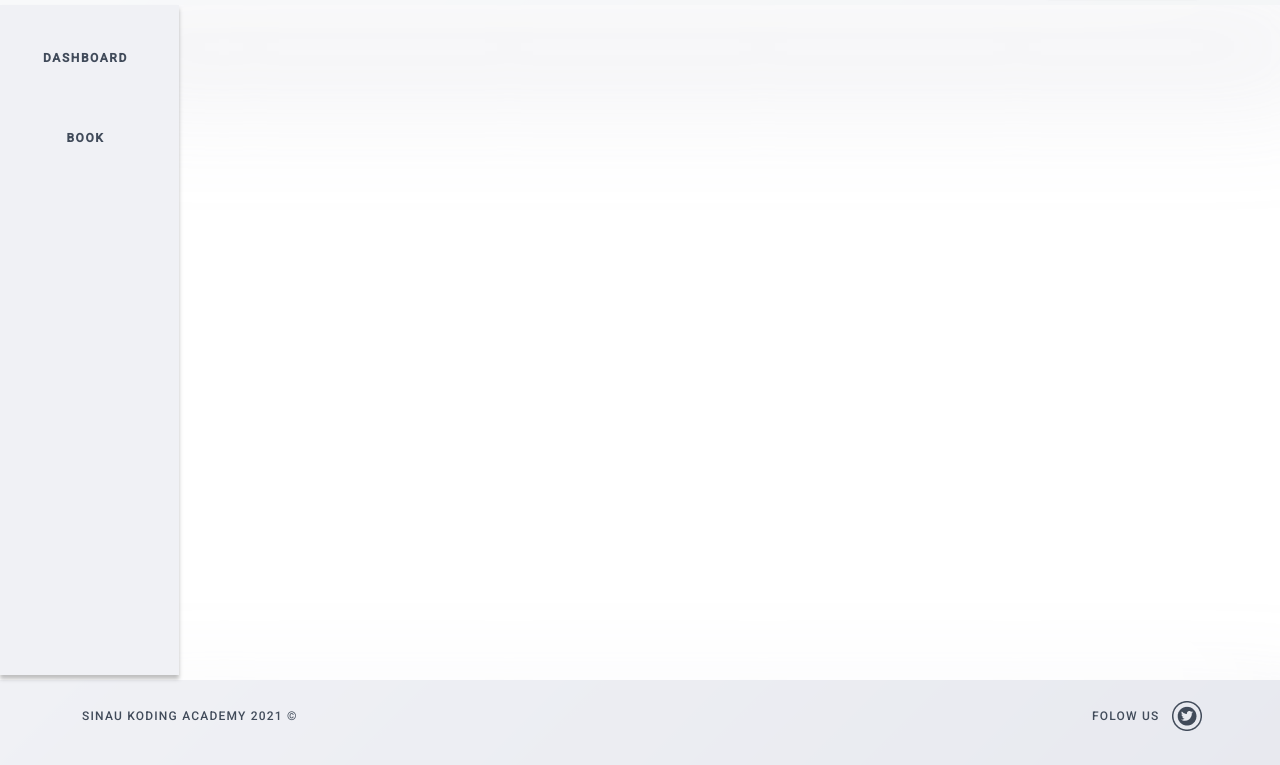
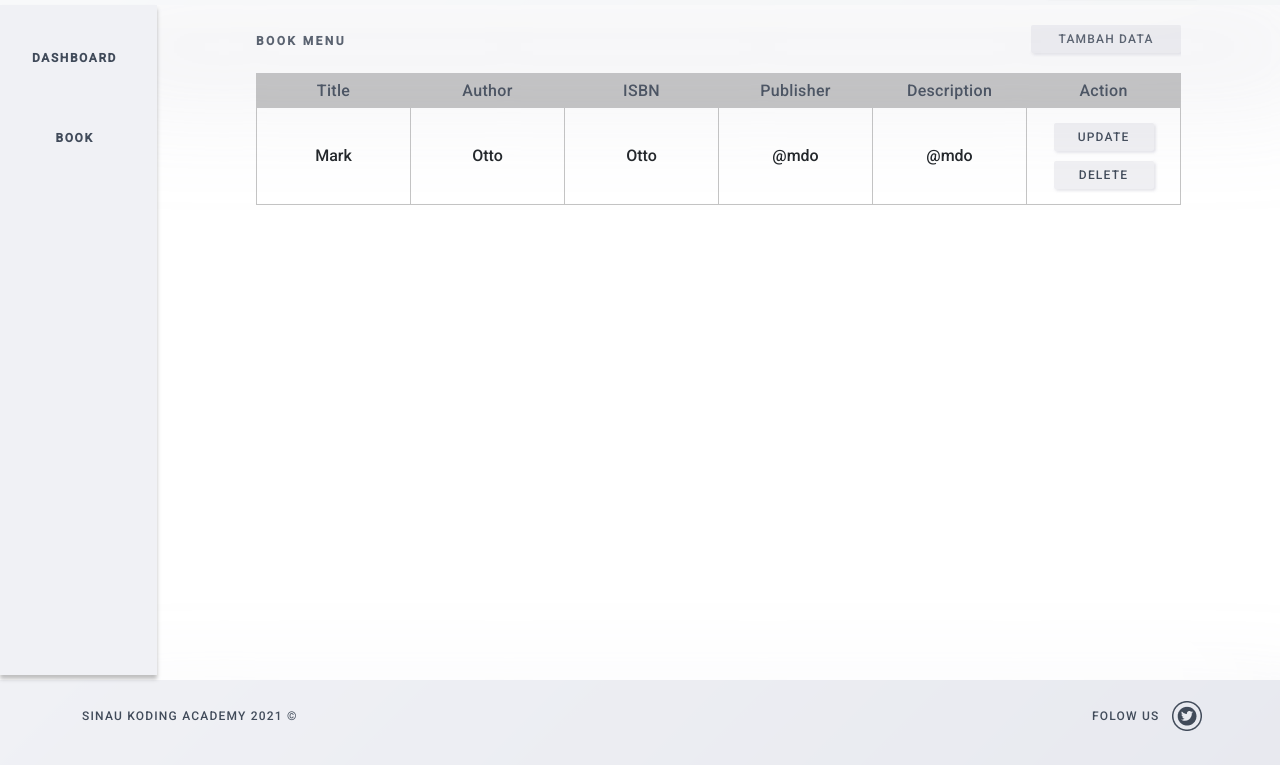
Before and after one commit to Nii797/I-Library, a plain HTML site: page dashboard.html in a window 1280 px wide. Shown: the part 39-804 px from the top of the page. Drawn offline with nearby package versions, Linux system fonts and the light colour scheme.

Commit message:
update modified dashboard

```diff
--- a/dashboard.html
+++ b/dashboard.html
@@ -31,7 +31,7 @@
             </button>
             <div class="collapse navbar-collapse" id="navbarSupportedContent">
                 <form class="d-flex">
-                    <button class="btn" type="submit">LOG OUT</button>
+                    <a href="index.html"><button class="btn" type="submit">LOG OUT</button></a>
                 </form>
             </div>
         </div>
@@ -48,6 +48,48 @@
                 </li>
             </ul>
         </nav>
+
+        <!-- Isi Content Data Tabel -->
+        <div class="main-dashboard">
+            <div class="container">
+              <div class="row">
+                <div class="col-12 d-flex justify-content-center">
+                  <div class="table-responsive" v-if="setUpdate === false">
+                    <div class="d-flex justify-content-between">
+                      <p>Book Menu</p>
+                      <a href="addbook.html"><button class="btn-tambahData">Tambah Data</button></a>
+                    </div>
+
+                    <table class="border">
+                      <tr>
+                        <th>Title</th>
+                        <th>Author</th>
+                        <th>ISBN</th>
+                        <th>Publisher</th>
+                        <th>Description</th>
+                        <th>Action</th>
+                      </tr>
+
+                      <tr>
+                        <td>Mark</td>
+                        <td>Otto</td>
+                        <td>Otto</td>
+                        <td>@mdo</td>
+                        <td>@mdo</td>
+                        <td>
+                          <button class="btn-update" @click="showUpdate">
+                            Update
+                          </button>
+                          <br />
+                          <button class="btn-delete">Delete</button>
+                        </td>
+                      </tr>
+                    </table>
+                  </div>
+                </div>
+              </div>
+            </div>
+        </div>
     </section>
 
     <!-- Footer -->
```
